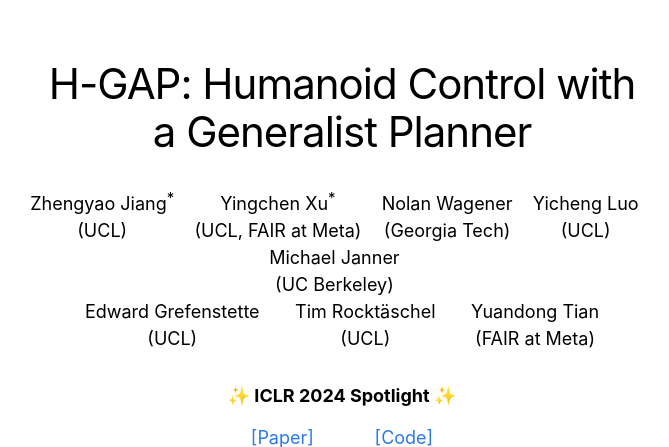
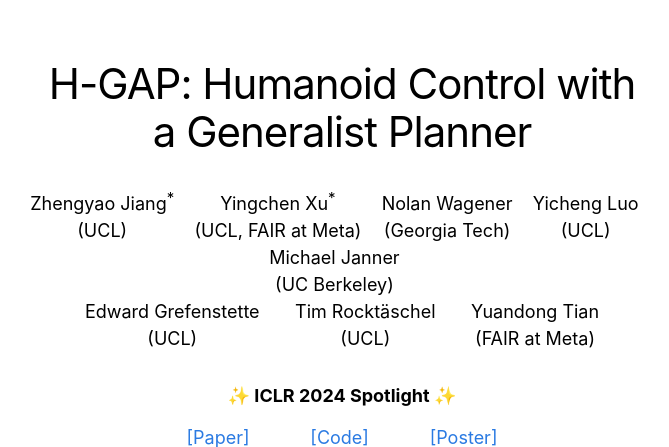
Before and after one commit to ycxuyingchen/ycxuyingchen.github.io, a Jekyll site: the page built from hgap.markdown, in a window 1280 px wide and 900 px high, cut to the strip 0-447 px from the top of the window. Shown: the whole strip, without its empty margins (298-967 px from the left). Built offline with Jekyll 4.4.1, drawn with Linux system fonts in a browser that asks for light colours; emoji names are drawn with the system emoji font.

Commit message:
upload hgap poster

```diff
--- a/hgap.markdown
+++ b/hgap.markdown
@@ -80,7 +80,8 @@
 
 <center>
 	<a href="https://arxiv.org/abs/2312.02682">[Paper]</a> &nbsp;&nbsp;&nbsp;&nbsp;&nbsp;&nbsp;&nbsp;&nbsp;&nbsp;&nbsp;
-<a href="https://github.com/facebookresearch/hgap">[Code]</a>
+<a href="https://github.com/facebookresearch/hgap">[Code]</a> &nbsp;&nbsp;&nbsp;&nbsp;&nbsp;&nbsp;&nbsp;&nbsp;&nbsp;&nbsp;
+<a href="/images/h_gap_better_54_x_36_iclr.png"> [Poster]</a>
 </center>
 
 <p align="center">
```
Also changed, not shown: 1 other file.
